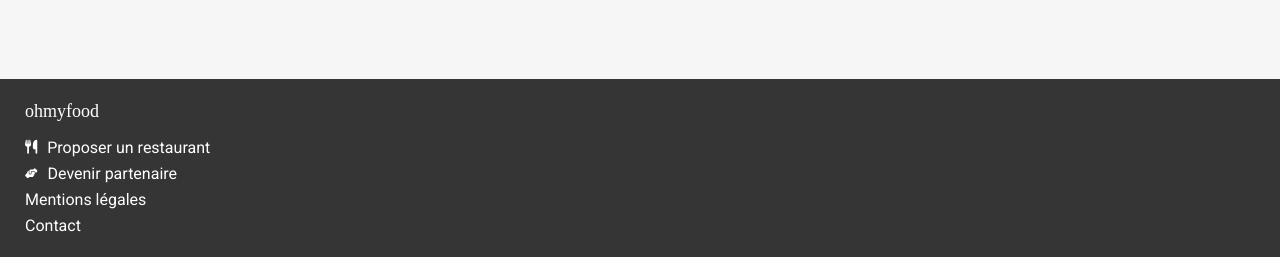
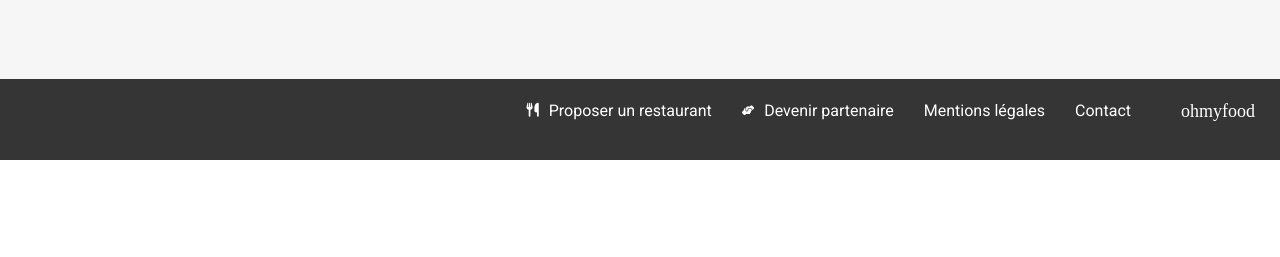
Before and after one commit to AngeGaming/OCProjet4OhMyFood, a website: page index.html in a window 1280 px wide. Shown: the part 2079-2336 px from the top of the page. After the commit the page ends 2239 px from the top, so only its background shows below. Drawn offline with nearby package versions, Linux system fonts and the light colour scheme; files that its build step writes are made by us from their sources; a web font is replaced by a local one.

Commit message:
responsive footer

```diff
--- a/assets/css/_footer.sass
+++ b/assets/css/_footer.sass
@@ -19,3 +19,13 @@
     a
         text-decoration: none
         color: white
+
+@media screen and (min-width: 768px)
+    .footer-container
+        display: flex
+        flex-direction: row-reverse
+        gap: 50px
+        .footer-text
+            display: flex
+            flex-direction: row
+            gap: 30px
```
